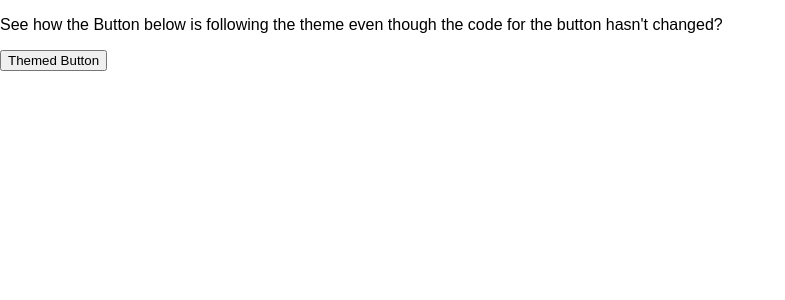
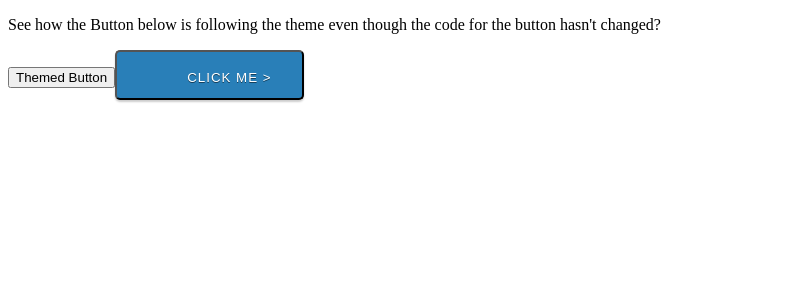
Before and after one commit to odeum/odeum-code, a React (Create React App) app in the folder experiments/16/: page / in a window 1280 px wide. Shown: the top 300 px of the page, without its empty margins (0-785 px from the left). Built offline with nearby package versions, Linux system fonts and the light colour scheme.

Commit message:
Playing with CSS

```diff
--- a/experiments/16/src/App.js
+++ b/experiments/16/src/App.js
@@ -1,7 +1,7 @@
 import React, { Component } from 'react'
 import styled, { ThemeProvider } from 'styled-components'
 import theme from './components/theme'
-import Button from './components/Button'
+import Button, { Crazy } from './components/Button'
 
 const Text = styled.p`
   margin: 1em 1em
@@ -21,6 +21,7 @@ class App extends Component {
         <div>
           <Text>See how the Button below is following the theme even though the code for the button hasn't changed?</Text>
           <Button>Themed Button</Button>
+          <Crazy>Click me ></Crazy>
         </div>
       </Layout>
     )
--- a/experiments/16/src/components/Button.js
+++ b/experiments/16/src/components/Button.js
@@ -7,11 +7,85 @@ const Button = styled.button`
   border: 2px solid ${(props) => props.theme.background || 'lightblue'}
   color: ${(props) => props.theme.button.color || 'white'}
   font-family: ${(props) => props.theme.font || 'sans-serif'}
-/*  color: white; */
-  border-radius: 3px
-  padding: 0.5em 2em
+
+  border-radius: 4px
+  padding: 0.5em 1em
   text-decoration: none
   font-size: 1em
   margin: 0 1em
+  box-shadow: 0 4px 8px 0 rgba(0,0,0,0.2), 0 3px 10px 0 rgba(0,0,0,0.19);
+
+  &:hover {
+      box-shadow: inset 1px 1px 2px rgba(0,0,0,0.1);
+      background: #014464;
+      background: -moz-linear-gradient(top, #0c5f85, #0b5273 50%, #024869 51%, #003853);
+      background: -webkit-gradient(linear, left top, left bottom, color-stop(0, #0c5f85), color-stop(.5, #0b5273), color-stop(.51, #024869), to(#003853));
+    }
+
+  &:active {
+          -moz-box-shadow: 0 2px 6px black;
+          -webkit-box-shadow: 0 2px 6px black;
+      }
 `
 export default Button
+
+export const Crazy = styled.button`
+
+  display: inline-block;
+  height: 50px;
+  line-height: 50px;
+  padding-right: 30px;
+  padding-left: 70px;
+  position: relative;
+  background-color:rgb(41,127,184);
+  color:rgb(255,255,255);
+  text-decoration: none;
+  text-transform: uppercase;
+  letter-spacing: 1px;
+  margin-bottom: 15px;
+
+
+  border-radius: 5px;
+  -moz-border-radius: 5px;
+  -webkit-border-radius: 5px;
+  text-shadow:0px 1px 0px rgba(0,0,0,0.5);
+-ms-filter:"progid:DXImageTransform.Microsoft.dropshadow(OffX=0,OffY=1,Color=#ff123852,Positive=true)";zoom:1;
+filter:progid:DXImageTransform.Microsoft.dropshadow(OffX=0,OffY=1,Color=#ff123852,Positive=true);
+
+  -moz-box-shadow:0px 2px 2px rgba(0,0,0,0.2);
+  -webkit-box-shadow:0px 2px 2px rgba(0,0,0,0.2);
+  box-shadow:0px 2px 2px rgba(0,0,0,0.2);
+  -ms-filter:"progid:DXImageTransform.Microsoft.dropshadow(OffX=0,OffY=2,Color=#33000000,Positive=true)";
+filter:progid:DXImageTransform.Microsoft.dropshadow(OffX=0,OffY=2,Color=#33000000,Positive=true);
+}
+
+.button span {
+  position: absolute;
+  left: 0;
+  width: 50px;
+  background-color:rgba(0,0,0,0.5);
+
+  -webkit-border-top-left-radius: 5px;
+-webkit-border-bottom-left-radius: 5px;
+-moz-border-radius-topleft: 5px;
+-moz-border-radius-bottomleft: 5px;
+border-top-left-radius: 5px;
+border-bottom-left-radius: 5px;
+border-right: 1px solid  rgba(0,0,0,0.15);
+}
+
+.button:hover span, .button.active span {
+  background-color:rgb(0,102,26);
+  border-right: 1px solid  rgba(0,0,0,0.3);
+}
+
+.button:active {
+  margin-top: 2px;
+  margin-bottom: 13px;
+
+  -moz-box-shadow:0px 1px 0px rgba(255,255,255,0.5);
+-webkit-box-shadow:0px 1px 0px rgba(255,255,255,0.5);
+box-shadow:0px 1px 0px rgba(255,255,255,0.5);
+-ms-filter:"progid:DXImageTransform.Microsoft.dropshadow(OffX=0,OffY=1,Color=#ccffffff,Positive=true)";
+filter:progid:DXImageTransform.Microsoft.dropshadow(OffX=0,OffY=1,Color=#ccffffff,Positive=true);
+`
--- a/experiments/16/src/index.css
+++ /dev/null
@@ -1,5 +0,0 @@
-body {
-  margin: 0;
-  padding: 0;
-  font-family: sans-serif;
-}
--- a/experiments/16/src/index.js
+++ b/experiments/16/src/index.js
@@ -1,7 +1,6 @@
 import React from 'react'
 import ReactDOM from 'react-dom'
 import App from './App'
-import './index.css'
 
 ReactDOM.render(
   <App />,
```
Also changed, not shown: 1 other file (tests, documents, lock files or other folders).
